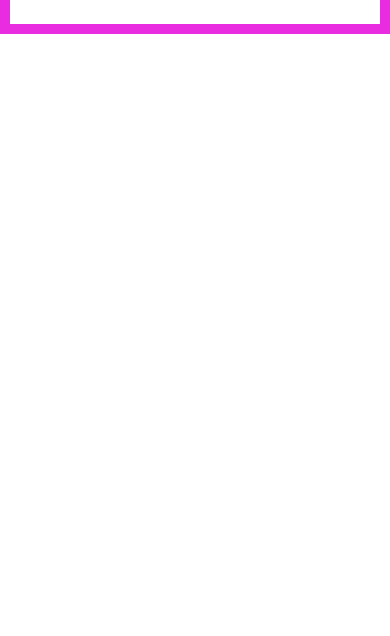
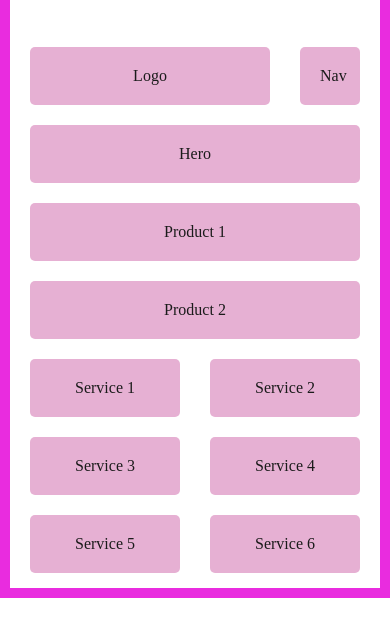
Before and after one commit to j-ohene/Ohene_Jesica_Project3-main, a plain HTML site: page index.html in a window 390 px wide. Shown: the part 76-712 px from the top of the page. Drawn offline with Linux system fonts and the light colour scheme.

Commit message:
completed mobile template

```diff
--- a/css/grid.css
+++ b/css/grid.css
@@ -10,7 +10,15 @@ html {
   *, *::before, *::after {
     box-sizing: inherit;
   }
-
+  .box {
+    background-color: rgb(230, 176, 211);
+    color: rgb(27, 27, 27);
+    border-radius: 5px;
+    padding: 20px;
+    text-align: center;
+    margin-top: 10px;
+    margin-bottom:10px;
+  }
   /*mobile*/
   .fullwidth-grid-con {
     display:grid;
@@ -40,6 +48,7 @@ html {
   .col-span-4{
   grid-column: span 4/ span 4;
   }
+
   .col-span-full{
   grid-column: 1/-1;
   }
--- a/index.html
+++ b/index.html
@@ -10,6 +10,33 @@
      <body>
         <h1 class="hidden">Practice Scaffold</h1>
         <h1>Practice Scaffold</h1>
+        <section class="spacer mobile">
+            <nav class="grid-con">
+                <div class="col-span-3 box">Logo</div>
+                <div class="col-span-1 box">Nav</div>
+            </nav>
+            <div class= "grid-con">
+                 <div class="col-span-4 box">Hero</div>
+                </div>
+            <div class= "grid-con">
+                    <div class="col-span-4 box">Product 1</div>
+                   </div>
+            <div class= "grid-con">
+                    <div class="col-span-4 box">Product 2</div>
+                   </div>
+            <div class="grid-con">
+                    <div class="col-span-2 box">Service 1</div>
+                    <div class="col-span-2 box">Service 2</div>
+            </div>
+            <div class="grid-con">
+                        <div class="col-span-2 box">Service 3</div>
+                        <div class="col-span-2 box">Service 4</div>
+            </div>
+            <div class="grid-con">
+                        <div class="col-span-2 box">Service 5</div>
+                        <div class="col-span-2 box">Service 6</div>
+            </div>
+        </section>
 
         <script>src="js/main.js"</script>
     </body>
```
